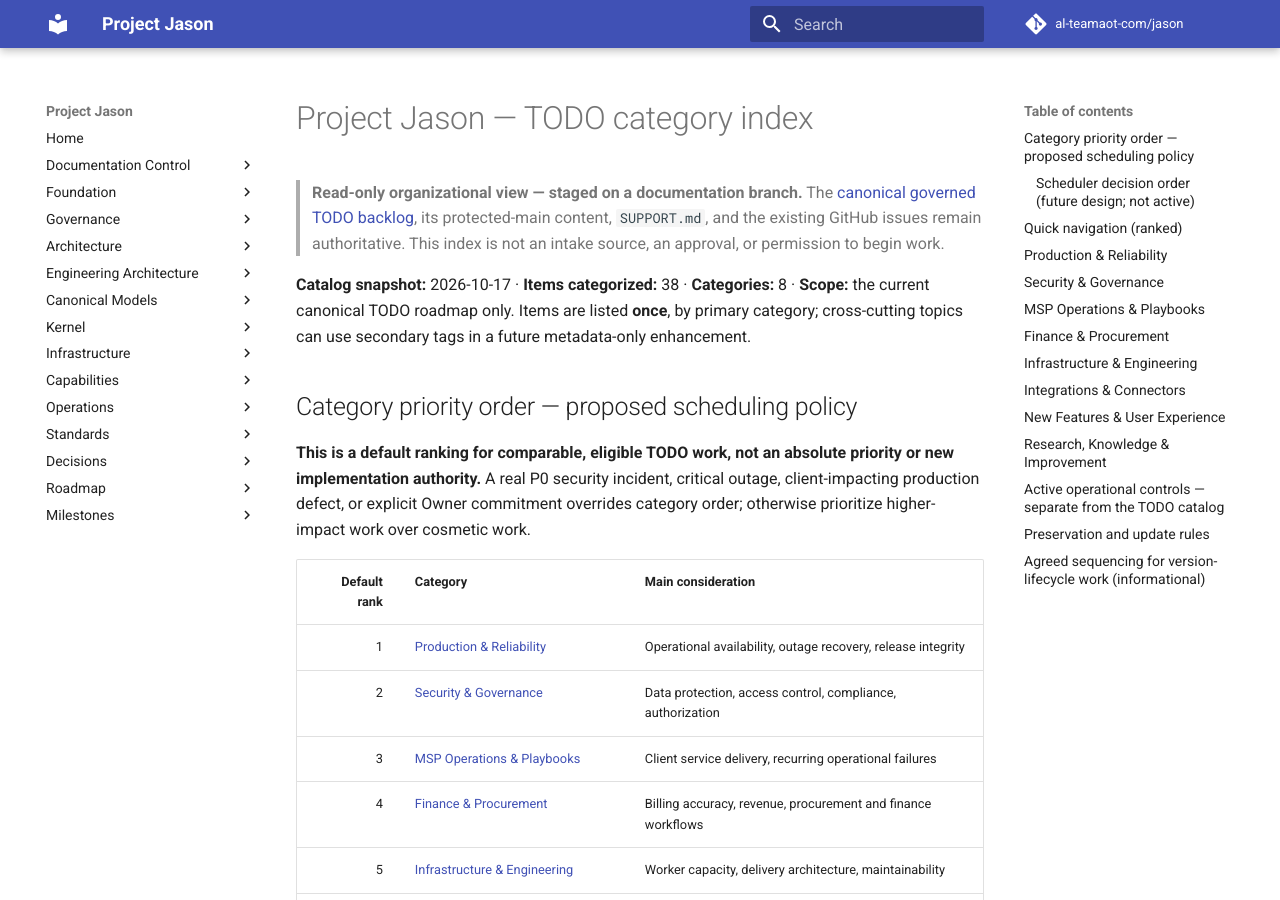
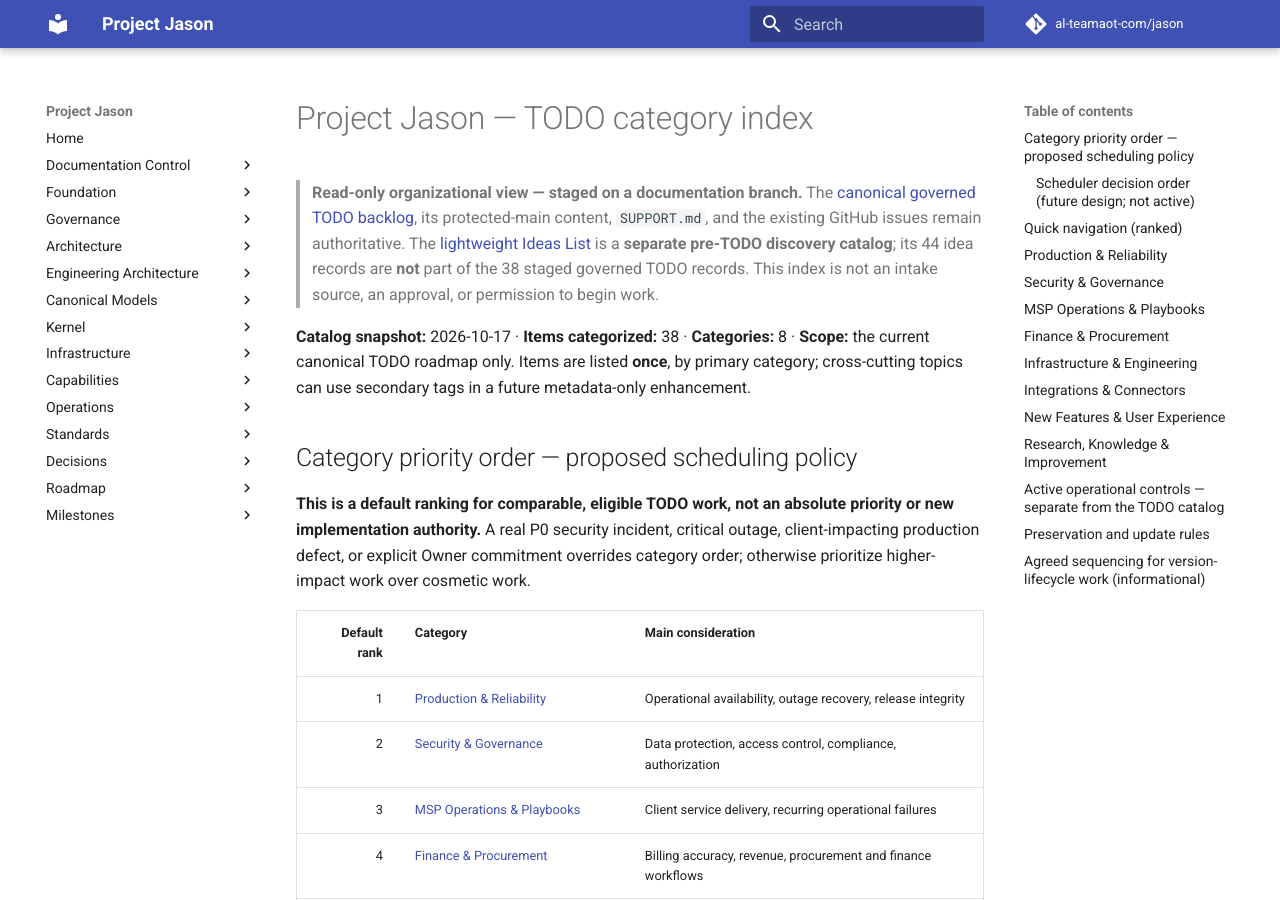
Before and after one commit to al-teamaot-com/jason, an MkDocs documentation site: the page built from docs/roadmaps/Project-Jason-TODO-Category-Index.md, in a window 1280 px wide and 900 px high. Built offline with MkDocs 1.6.1 and Material for MkDocs 9.7.7, drawn with Linux system fonts in a browser that asks for light colours; comment, search, counter and statistics services are not loaded.

Commit message:
docs: link lightweight Ideas List without changing TODO category priorities

```diff
--- a/docs/roadmaps/Project-Jason-TODO-Category-Index.md
+++ b/docs/roadmaps/Project-Jason-TODO-Category-Index.md
@@ -1,6 +1,6 @@
 # Project Jason — TODO category index
 
-> **Read-only organizational view — staged on a documentation branch.** The [canonical governed TODO backlog](./Project-Jason-TODO-and-Future-Ideas.md), its protected-main content, `SUPPORT.md`, and the existing GitHub issues remain authoritative. This index is not an intake source, an approval, or permission to begin work.
+> **Read-only organizational view — staged on a documentation branch.** The [canonical governed TODO backlog](./Project-Jason-TODO-and-Future-Ideas.md), its protected-main content, `SUPPORT.md`, and the existing GitHub issues remain authoritative. The [lightweight Ideas List](./Project-Jason-Ideas-List.md) is a **separate pre-TODO discovery catalog**; its 44 idea records are **not** part of the 38 staged governed TODO records. This index is not an intake source, an approval, or permission to begin work.
 
 **Catalog snapshot:** 2026-10-17 · **Items categorized:** 38 · **Categories:** 8 · **Scope:** the current canonical TODO roadmap only. Items are listed **once**, by primary category; cross-cutting topics can use secondary tags in a future metadata-only enhancement.
 
```
